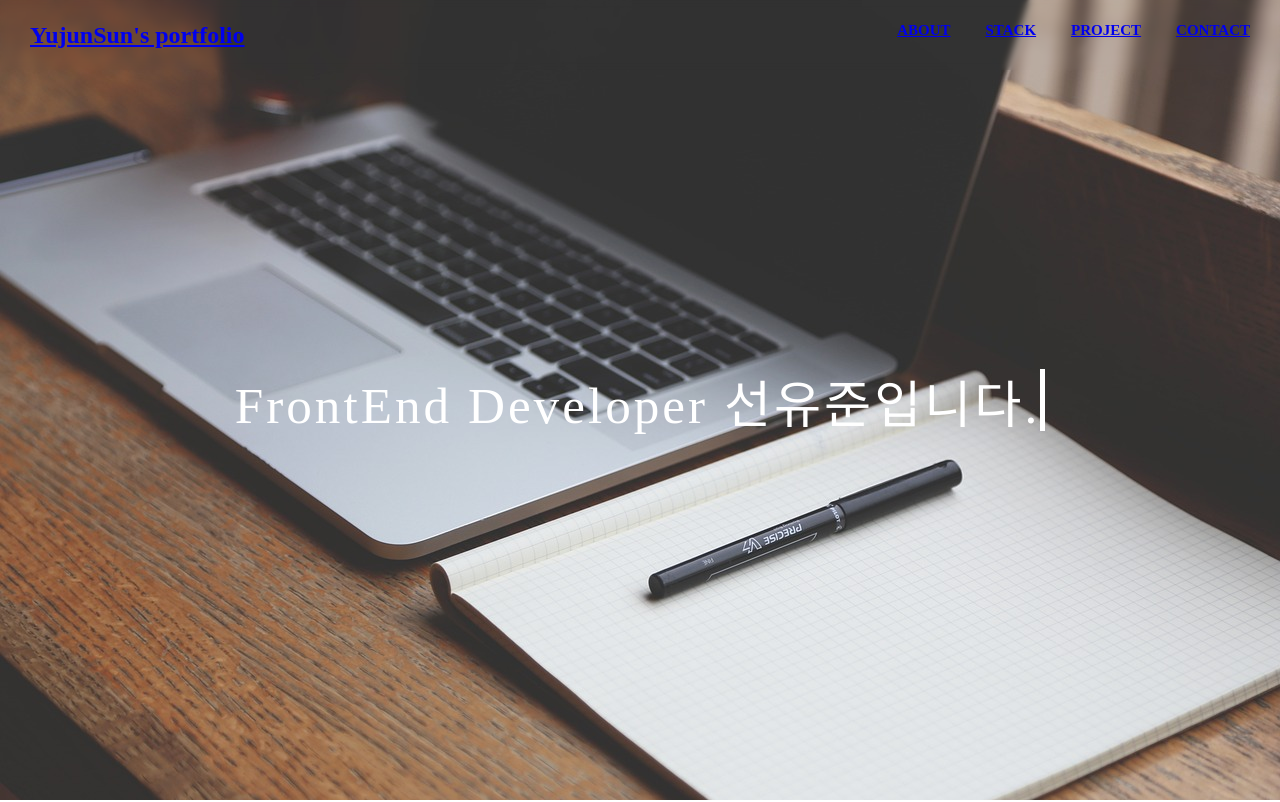
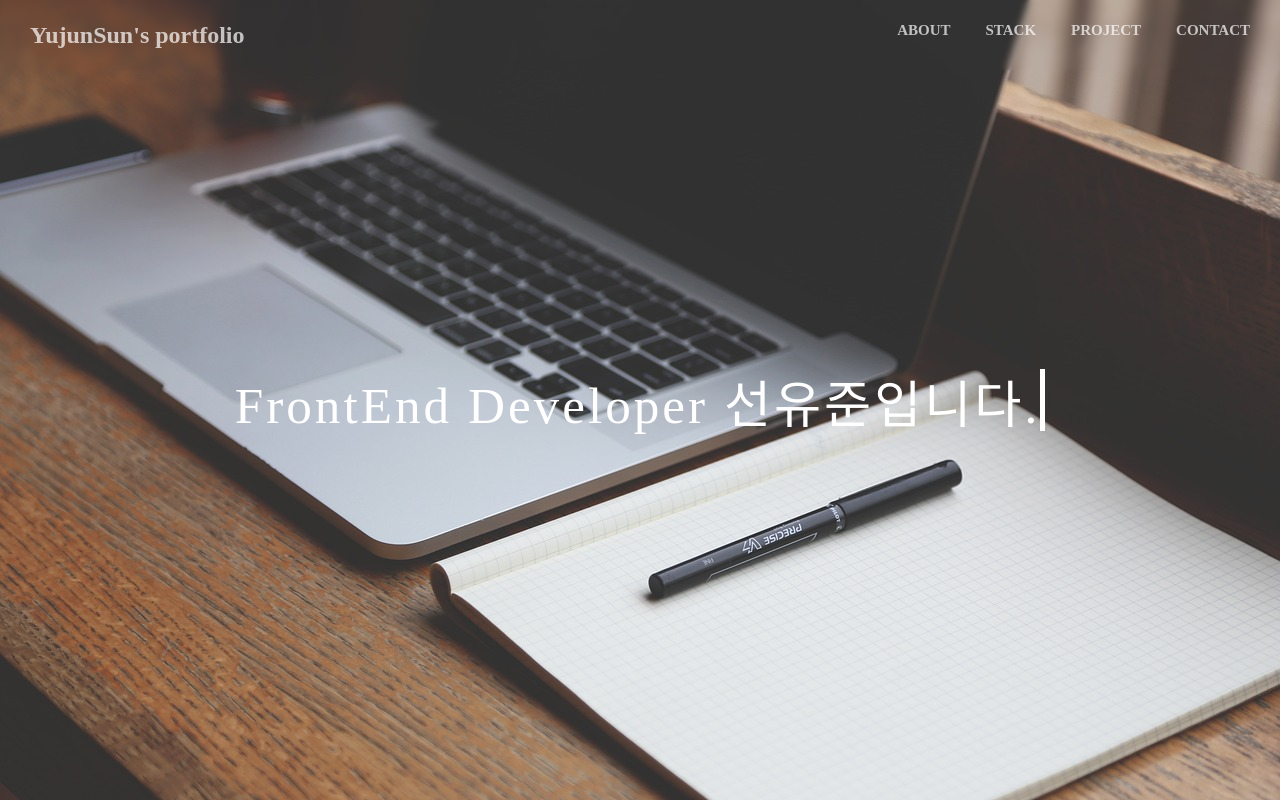
Before and after one commit to YujunSun0/YujunSun0.github.io, a React (Create React App) app in the folder yujunsun-portfolio/: page /#0 in a window 1280 px wide. Shown: the top 802 px of the page. Built offline with nearby package versions, Linux system fonts and the light colour scheme; a web font is replaced by a local one.

Commit message:
style : a태그 기본 속성 제거 및 기타 스타일 변경

```diff
--- a/yujunsun-portfolio/src/styles/GlobalStyle.ts
+++ b/yujunsun-portfolio/src/styles/GlobalStyle.ts
@@ -16,12 +16,14 @@ const GlobalStyle = createGlobalStyle`
 
 	html {
 		font-size: 62.5%;
+		scroll-behavior: smooth;
 	}
 
 	body {
 		font-size: 1.6rem;
 		overflow: scroll;
 		-ms-overflow-style: none;
+		background-color: rgb(21, 24, 27);
 		font-family: var(--font-NotoSansKR);
 	}
 
@@ -30,6 +32,11 @@ const GlobalStyle = createGlobalStyle`
 		letter-spacing: 2px;
 	}
 
+	a {
+		text-decoration: none;
+		color: inherit;
+	}
+
 `;
 
 export default GlobalStyle;
```
